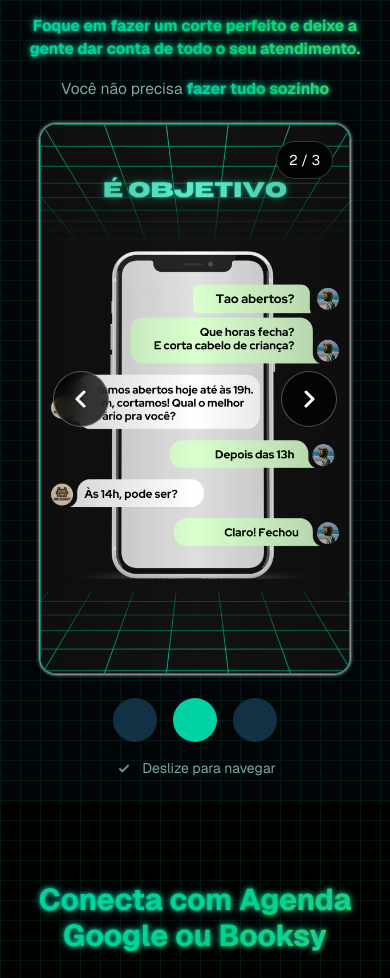
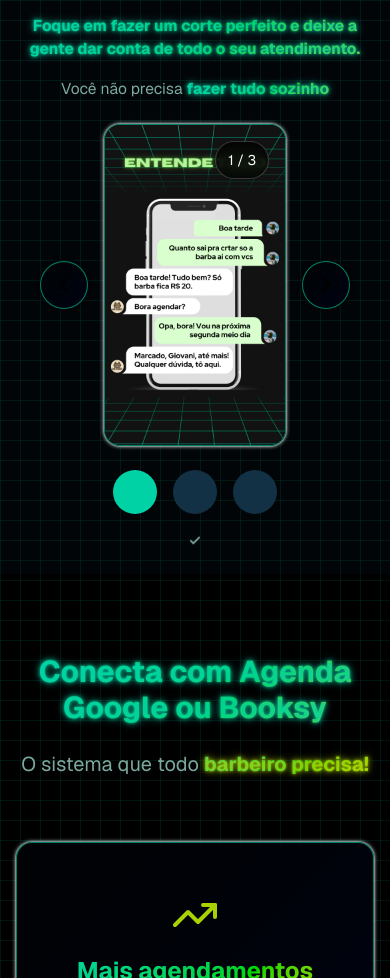
Before and after one commit to omgiova/mr-giobot, a Next.js app: page / in a window 390 px wide. Shown: the part 2040-3018 px from the top of the page. Built offline with nearby package versions, Linux system fonts and the light colour scheme.

Commit message:
Update carousel: disable auto-advance and move navigation buttons outside image area

```diff
--- a/components/ui/carousel.tsx
+++ b/components/ui/carousel.tsx
@@ -69,34 +69,28 @@ export default function Carousel({ images, altTexts = [] }: CarouselProps) {
     setTouchEnd(null);
   };
 
-  // Auto-advance carousel on mobile with better timing
-  useEffect(() => {
-    if (isMobile && validImages.length > 1) {
-      intervalRef.current = setInterval(() => {
-        next();
-      }, 5000); // Increased to 5 seconds for better UX
-    }
+  // Auto-advance carousel on mobile - DISABLED per user preference
+  // useEffect(() => {
+  //   if (isMobile && validImages.length > 1) {
+  //     intervalRef.current = setInterval(() => {
+  //       next();
+  //     }, 5000);
+  //   }
 
-    return () => {
-      if (intervalRef.current) {
-        clearInterval(intervalRef.current);
-      }
-    };
-  }, [isMobile, next, validImages.length]);
+  //   return () => {
+  //     if (intervalRef.current) {
+  //       clearInterval(intervalRef.current);
+  //     }
+  //   };
+  // }, [isMobile, next, validImages.length]);
 
-  // Pause auto-advance on user interaction
+  // Pause auto-advance on user interaction - DISABLED
   const pauseAutoAdvance = () => {
-    if (intervalRef.current) {
-      clearInterval(intervalRef.current);
-    }
+    // Auto-advance disabled per user preference
   };
 
   const resumeAutoAdvance = () => {
-    if (isMobile && validImages.length > 1) {
-      intervalRef.current = setInterval(() => {
-        next();
-      }, 5000);
-    }
+    // Auto-advance disabled per user preference
   };
 
   // Preload images - simplified
@@ -155,67 +149,63 @@ export default function Carousel({ images, altTexts = [] }: CarouselProps) {
 
   return (
     <div className="w-full max-w-sm mx-auto px-4 sm:px-6">
-      <div
-        className="relative bg-black/20 rounded-2xl overflow-hidden cyber-border neon-glow mobile-carousel"
-        onTouchStart={onTouchStart}
-        onTouchMove={onTouchMove}
-        onTouchEnd={onTouchEnd}
-        onMouseEnter={pauseAutoAdvance}
-        onMouseLeave={resumeAutoAdvance}
-      >
-        {/* Main image */}
-        <div className="relative w-full aspect-[9/16]">
-          <img
-            src={validImages[current]}
-            alt={altTexts[current] || `Demonstração ${current + 1}`}
-            className="w-full h-full object-cover transition-all duration-500 ease-in-out"
-            loading="eager"
-            decoding="async"
-            onError={(e) => {
-              console.error('Image failed to load:', validImages[current]);
-              setHasError(true);
-            }}
-          />
-
-          {/* Gradient overlay for better button visibility */}
-          <div className="absolute inset-0 bg-gradient-to-r from-black/20 via-transparent to-black/20 pointer-events-none"></div>
-        </div>
-
-        {/* Navigation buttons - optimized for mobile */}
+      {/* Carousel container with external navigation */}
+      <div className="flex items-center gap-4">
+        {/* Left navigation button - outside image area */}
         <button
           onClick={() => {
             prev();
-            pauseAutoAdvance();
-            setTimeout(resumeAutoAdvance, 3000);
           }}
-          className="absolute left-3 top-1/2 -translate-y-1/2 w-14 h-14 bg-black/70 hover:bg-black/90 active:bg-black/95 text-white rounded-full flex items-center justify-center transition-all duration-200 backdrop-blur-sm border border-white/30 touch-manipulation active:scale-90 z-10"
+          className="flex-shrink-0 w-12 h-12 bg-primary/80 hover:bg-primary text-primary-foreground rounded-full flex items-center justify-center transition-all duration-200 cyber-border neon-glow touch-manipulation active:scale-90 z-10"
           aria-label="Imagem anterior"
           type="button"
         >
-          <svg className="w-6 h-6" fill="none" stroke="currentColor" viewBox="0 0 24 24">
-            <path strokeLinecap="round" strokeLinejoin="round" strokeWidth={3} d="M15 19l-7-7 7-7" />
+          <svg className="w-5 h-5" fill="none" stroke="currentColor" viewBox="0 0 24 24">
+            <path strokeLinecap="round" strokeLinejoin="round" strokeWidth={2.5} d="M15 19l-7-7 7-7" />
           </svg>
         </button>
 
+        {/* Image container without internal navigation */}
+        <div
+          className="relative bg-black/20 rounded-2xl overflow-hidden cyber-border neon-glow flex-1 max-w-xs"
+          onTouchStart={onTouchStart}
+          onTouchMove={onTouchMove}
+          onTouchEnd={onTouchEnd}
+        >
+          {/* Main image */}
+          <div className="relative w-full aspect-[9/16]">
+            <img
+              src={validImages[current]}
+              alt={altTexts[current] || `Demonstração ${current + 1}`}
+              className="w-full h-full object-cover transition-all duration-500 ease-in-out"
+              loading="eager"
+              decoding="async"
+              onError={(e) => {
+                console.error('Image failed to load:', validImages[current]);
+                setHasError(true);
+              }}
+            />
+          </div>
+
+          {/* Image counter overlay */}
+          <div className="absolute top-4 right-4 bg-black/80 text-white text-sm px-3 py-2 rounded-full backdrop-blur-sm border border-white/20">
+            {current + 1} / {validImages.length}
+          </div>
+        </div>
+
+        {/* Right navigation button - outside image area */}
         <button
           onClick={() => {
             next();
-            pauseAutoAdvance();
-            setTimeout(resumeAutoAdvance, 3000);
           }}
-          className="absolute right-3 top-1/2 -translate-y-1/2 w-14 h-14 bg-black/70 hover:bg-black/90 active:bg-black/95 text-white rounded-full flex items-center justify-center transition-all duration-200 backdrop-blur-sm border border-white/30 touch-manipulation active:scale-90 z-10"
+          className="flex-shrink-0 w-12 h-12 bg-primary/80 hover:bg-primary text-primary-foreground rounded-full flex items-center justify-center transition-all duration-200 cyber-border neon-glow touch-manipulation active:scale-90 z-10"
           aria-label="Próxima imagem"
           type="button"
         >
-          <svg className="w-6 h-6" fill="none" stroke="currentColor" viewBox="0 0 24 24">
-            <path strokeLinecap="round" strokeLinejoin="round" strokeWidth={3} d="M9 5l7 7-7 7" />
+          <svg className="w-5 h-5" fill="none" stroke="currentColor" viewBox="0 0 24 24">
+            <path strokeLinecap="round" strokeLinejoin="round" strokeWidth={2.5} d="M9 5l7 7-7 7" />
           </svg>
         </button>
-
-        {/* Image counter overlay */}
-        <div className="absolute top-4 right-4 bg-black/80 text-white text-sm px-3 py-2 rounded-full backdrop-blur-sm border border-white/20">
-          {current + 1} / {validImages.length}
-        </div>
       </div>
 
       {/* Dots indicator - mobile optimized */}
@@ -225,8 +215,6 @@ export default function Carousel({ images, altTexts = [] }: CarouselProps) {
             key={idx}
             onClick={() => {
               goToSlide(idx);
-              pauseAutoAdvance();
-              setTimeout(resumeAutoAdvance, 3000);
             }}
             className={`transition-all duration-300 touch-manipulation rounded-full min-w-[44px] min-h-[44px] flex items-center justify-center ${
               idx === current
@@ -245,7 +233,7 @@ export default function Carousel({ images, altTexts = [] }: CarouselProps) {
             <svg className="w-5 h-5" fill="none" stroke="currentColor" viewBox="0 0 24 24">
               <path strokeLinecap="round" strokeLinejoin="round" strokeWidth={2} d="M7 13l3 3 7-7" />
             </svg>
-            Deslize para navegar
+
           </p>
         </div>
       )}
```
